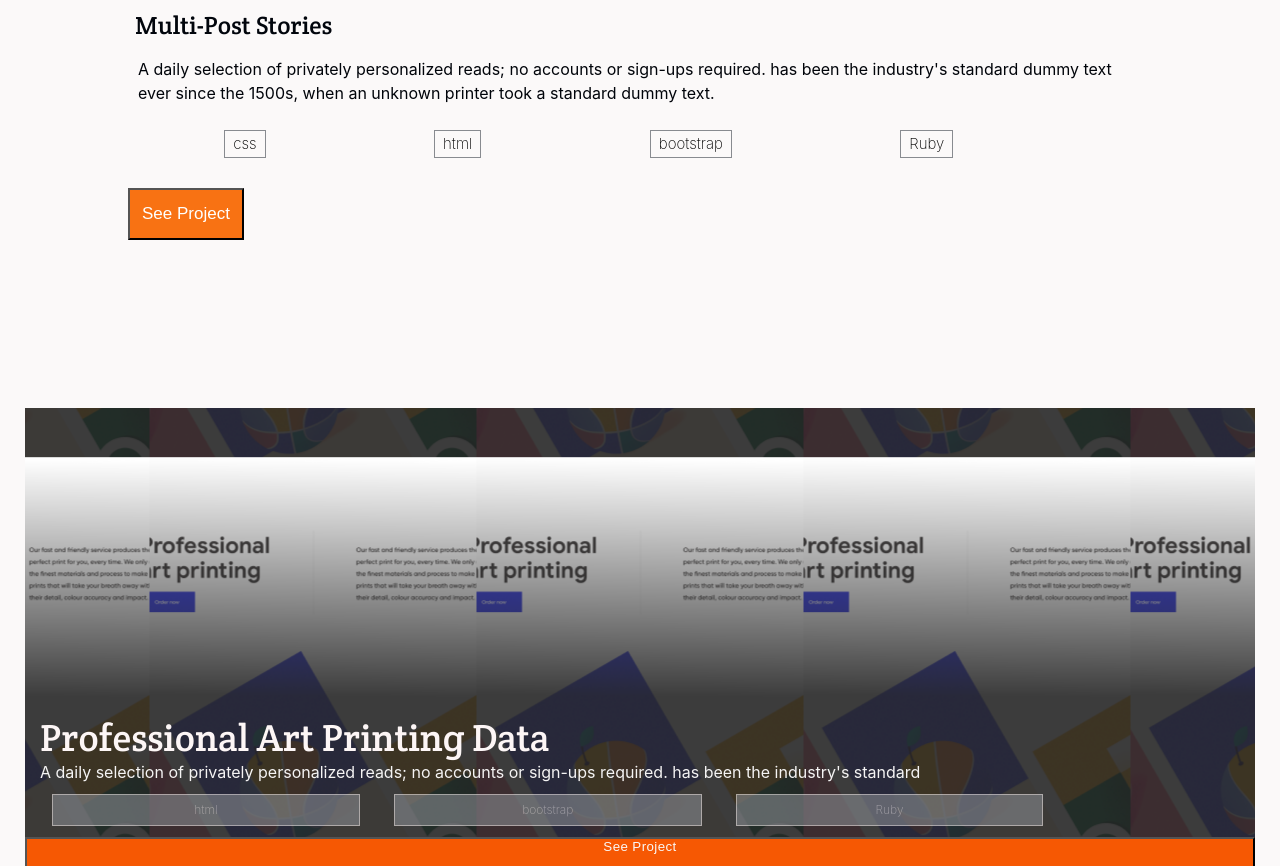
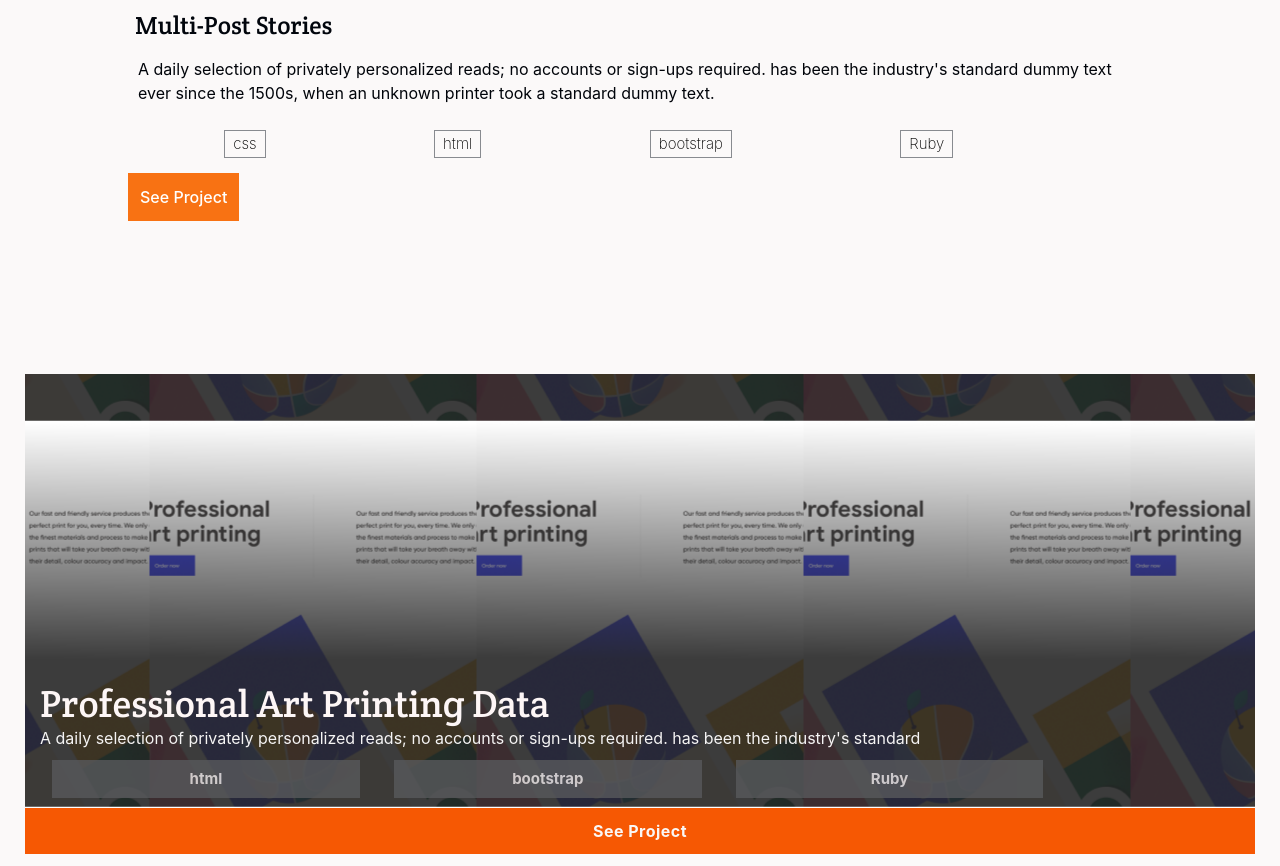
Before and after one commit to AndisiweJ/Andisiwe-Portfolio-, a website: page index.html in a window 1280 px wide. Shown: the part 1514-2380 px from the top of the page. Drawn offline with Linux system fonts and the light colour scheme.

Commit message:
Updated styling on CSS

```diff
--- a/style.css
+++ b/style.css
@@ -206,13 +206,14 @@ p {
 .button {
   background-color: #f87213;
   padding: 12px;
+  font-family: 'Inter', sans-serif;
   font-weight: 500;
-  font-size: 17px;
+  font-size: 16px;
+  font-style: normal;
   line-height: 24px;
   color: rgb(255, 255, 254);
   cursor: pointer;
-  margin-top: 15px;
-  margin-bottom: 15px;
+  border: none;
   width: fit-content;
 }
 
@@ -266,47 +267,51 @@ p {
 .projectlinks li {
   display: flex;
   justify-content: space-around;
-  padding: 5px;
+  padding: 9px;
   /* stylelint-disable-next-line font-family-no-missing-generic-family-keyword */
   font-family: 'Inter';
   font-style: normal;
-  font-weight: 200;
-  font-size: 12px;
+  font-weight: 700;
+  font-size: 15px;
   line-height: 20px;
   color: rgb(245, 240, 240);
-  border: 0.5px solid rgb(250, 244, 244);
+  border: 0.5px none white;
   list-style-type: none;
   width: 30%;
-  background: #888b90;
-  opacity: 0.6;
+  background: #58595c;
+  opacity: 0.8;
 }
 
 .btn {
   width: 100%;
-  padding-bottom: 3%;
+  font-family: 'Inter', sans-serif;
+  font-style: normal;
+  font-weight: 700;
+  font-size: 16px;
+  padding: 13px;
   justify-content: center;
   text-align: center;
   letter-spacing: 0.03em;
   color: hsl(24, 29%, 97%);
   background-color: #f65803;
+  border: none;
 }
 
 .aboutsection {
   background-color: black;
-  padding: 30px;
+  padding-bottom: 65%;
   background-image: url(Images/illustration-about-me-mobile.png);
   background-repeat: no-repeat;
   background-position: right 270px;
-  padding-bottom: 10px;
 }
 
 .about-part {
   display: flex;
   flex-direction: column;
-  align-items: center;
-  padding: 2px;
+  align-items: flex-start;
+  padding-left: 15px;
   gap: 30px;
-  text-align: center;
+  text-align: start;
 }
 
 .aboutmehead {
@@ -314,7 +319,7 @@ p {
   font-family: 'Crete Round';
   font-style: normal;
   font-weight: 400;
-  font-size: 55px;
+  font-size: 72px;
   line-height: 88px;
   letter-spacing: 0.37px;
   color: #ff6b00;
```
Also changed, not shown: README.md.
